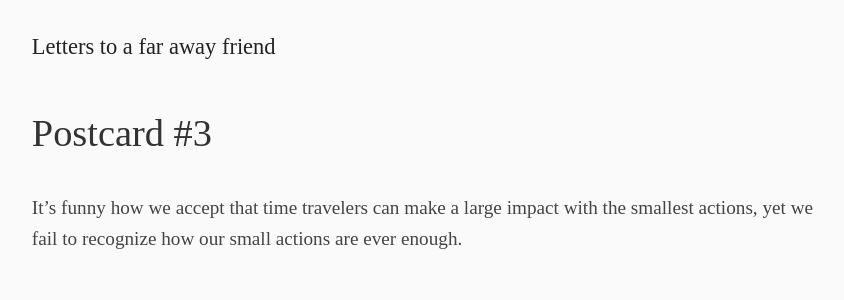
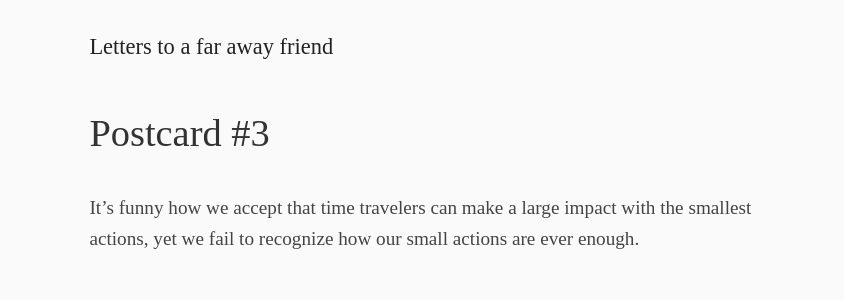
Before and after one commit to exkcd/blag, a Jekyll site: the page built from _posts/2023-01-10-postcard-3.md, in a window 1280 px wide. Shown: the top 300 px of the page, without its empty margins (205-1049 px from the left). Built offline with Jekyll 4.4.1, drawn with Linux system fonts in a browser that asks for light colours.

Commit message:
New post.
I also changed a lot of the stylesheet.

```diff
--- a/_layouts/default.html
+++ b/_layouts/default.html
@@ -2,7 +2,7 @@
 <html lang="en-us">
 {% include head.html %}
 
-<div class="body">
+<body>
   <div class="container">
     <header class="masthead">
       <h3 class="masthead-title">
@@ -10,10 +10,8 @@
       </h3>
     </header>
 
-    <main>
-      {{ content }}
-    </main>
+    {{ content }}
   </div>
-</div>
+</body>
 
 </html>
--- a/_layouts/post.html
+++ b/_layouts/post.html
@@ -4,5 +4,6 @@ layout: default
 <div class="post">
   <h1 class="post-title">{{ page.title | escape }} </h1>
   <h3 class="post-des">{{ page.description }} </h3>
+
   {{ content }}
 </div>
--- a/assets/rey.css
+++ b/assets/rey.css
@@ -25,8 +25,7 @@
 
 /** Global resets */
 
-html,
-body {
+html, body {
   margin: 0;
   padding: 0;
 }
@@ -36,7 +35,7 @@ body {
 
 html {
   font-family: var(--body-font);
-  font-size: 1.2rem;
+  font-size: 1.2em;
 }
 
 body {
@@ -83,8 +82,8 @@ a:hover {
 /** Container  */
 
 .container {
-  max-width: 42rem;
-  margin: 0 auto;
+  max-width: 36rem;
+  margin: 0 auto
 }
 
 
```
Also changed, not shown: _posts/2023-01-21-stem-cells.md (added, +12 -0 lines).
